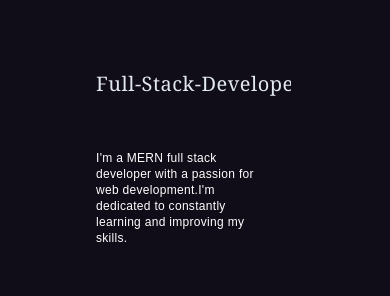
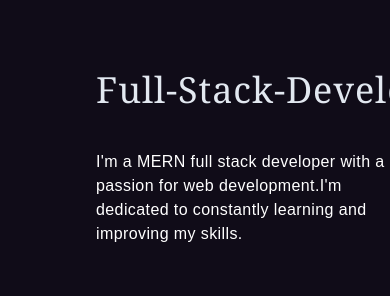
Before and after one commit to rizvan555/My_Portfolio, a React (Create React App) app: page / in a window 390 px wide. Shown: the part 186-482 px from the top of the page. Built offline with nearby package versions, Linux system fonts and the light colour scheme; the HTML template or start-up script is replaced by a standard one.

Commit message:
responsive ready

```diff
--- a/src/pages/experiance.tsx
+++ b/src/pages/experiance.tsx
@@ -11,7 +11,7 @@
 function Experiance({ language }: ExperianceProps) {
   return (
     <div>
-      <header className="flex justify-start py-16 px-20">
+      <header className="flex justify-start md:py-16 py-6 px-20">
         <h2
           className="md:text-5xl text-xl md:h-20 h-6 font-bold tracking-wider font-serif md:mb-[2vh] mb-[2px] animate__animated overflow-hidden"
           style={{ animationDuration: "3s" }}
--- a/src/pages/home.tsx
+++ b/src/pages/home.tsx
@@ -16,12 +16,6 @@
 
   return (
     <div
-      style={{
-        backgroundImage: `url(${myPhoto5})`,
-        backgroundPosition: " 100% 100%",
-        backgroundSize: "45vw",
-        backgroundRepeat: "no-repeat",
-      }}
       className={`md:h-[100vh] text-white  z-0 md:font-400 font-300 ${
         hamburger ? "bg-slate-300" : "bg-[#100c18]"
       }`}
@@ -32,18 +26,21 @@
         hamburger={hamburger}
         setHamburger={setHamburger}
       />
-      <main className={`flex`}>
-        <section className=" w-[50vw] md:mt-[38vh] my-44 ml-24 font-[Neuemachina,sans-serif]">
+      <main className={`flex relative`}>
+        <section className=" md:w-[50vw] w-[80vw] md:mt-[38vh] my-44 ml-24 font-[Neuemachina,sans-serif]">
           <h1
-            className=" md:text-6xl text-xl h-20 md:mb-8 mb-0 mt-20 text-slate-200/100 font-serif tracking-wide animate__animated overflow-hidden border-r-orange-500 whitespace-nowrap"
+            className="md:text-6xl text-4xl h-20 md:mb-8 mb-0 mt-20 text-slate-200/100 font-serif tracking-wide animate__animated overflow-hidden border-r-orange-500 whitespace-nowrap"
             style={{ animationDuration: "2s" }}
           >
             {language ? eng.title : de.title}
           </h1>
-          <h4 className=" mb-11 md:text-lg text-xs font-light tracking-wide w-[45vw]">
+          <h4 className=" mb-11 md:text-lg text-base font-light tracking-wide md:w-[45vw]">
             {language ? eng.subtitle : de.subtitle}
           </h4>
         </section>
+        <div className="md:absolute bottom-0 right-0 md:block hidden">
+          <img src={myPhoto5} alt="myPhoto5" width={650} height={650} />
+        </div>
       </main>
     </div>
   );
--- a/src/pages/languages.tsx
+++ b/src/pages/languages.tsx
@@ -29,7 +29,7 @@
       </header>
       <main className=" md:flex justify-around grid grid-col p-6">
         <div className=" md:w-[40vw] w-[90vw] bg-[#100c18]">
-          <ul className=" flex flex-col justify-center items-center md:py-10 py-3 text-[#fff] md:text-3xl text-base">
+          <ul className=" flex flex-col justify-center items-center md:py-10 py-3 text-[#fff] md:text-3xl text-base md:gap-6">
             {language
               ? eng.languages.map((language, index) => {
                   return (
```
